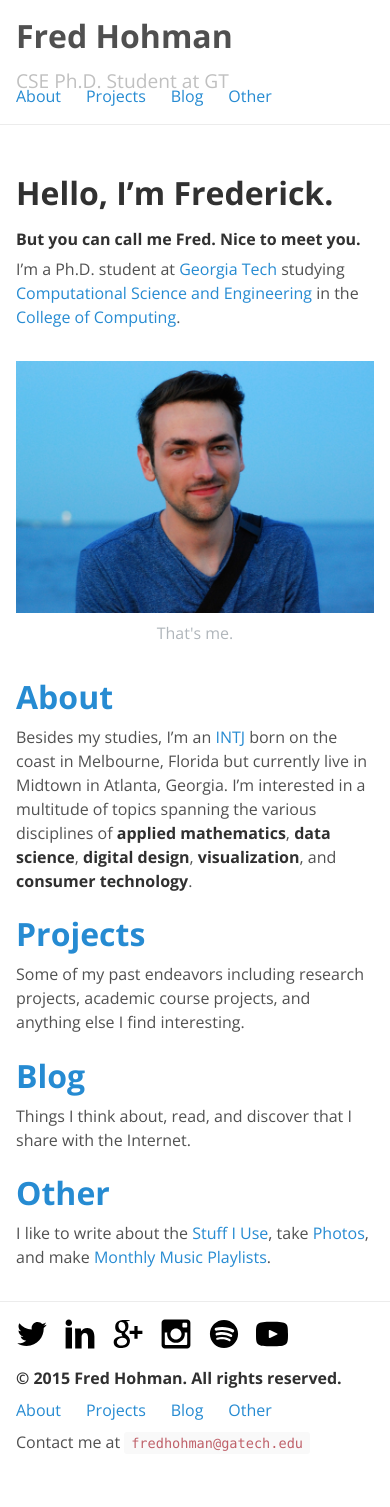
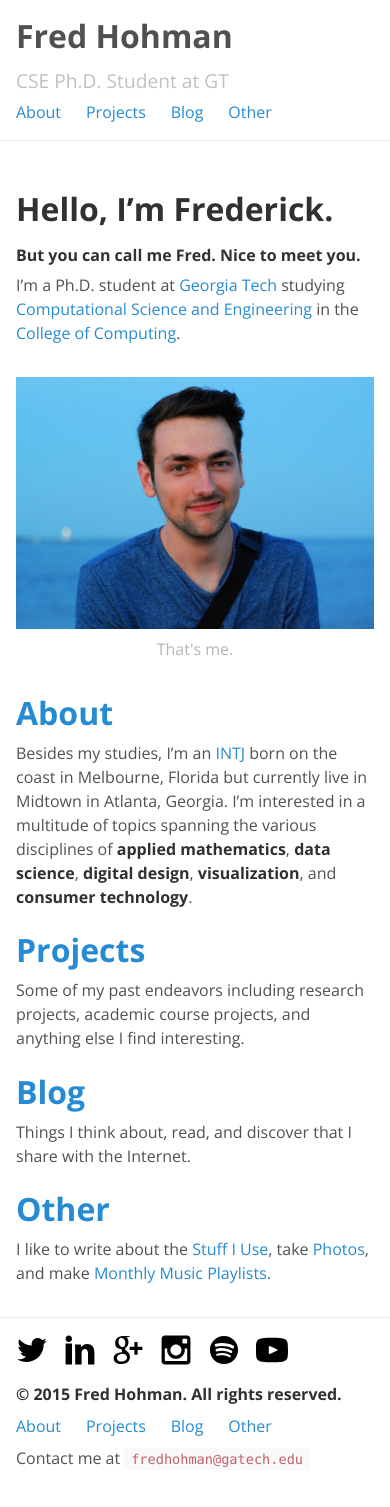
Before and after one commit to fredhohman/fredhohman.github.io, a Jekyll site: the page built from index.md, in a window 390 px wide. Built offline with Jekyll 4.4.1, drawn with Linux system fonts in a browser that asks for light colours.

Commit message:
Test masthead 100% width

```diff
--- a/_sass/_masthead.scss
+++ b/_sass/_masthead.scss
@@ -18,9 +18,6 @@
   margin-top: 0;
   margin-bottom: 0;
   color: #505050;
-  @media (max-width: 41em) {
-	margin-bottom:-0.5em;
-  	}
 
   a {
     color: #505050;
@@ -38,6 +35,9 @@
     font-weight: 400;
     color: #c0c0c0;
     letter-spacing: 0;
+    @media (max-width: 41em) {
+	width: 100%;
+  	}
   }
 }
 
```
